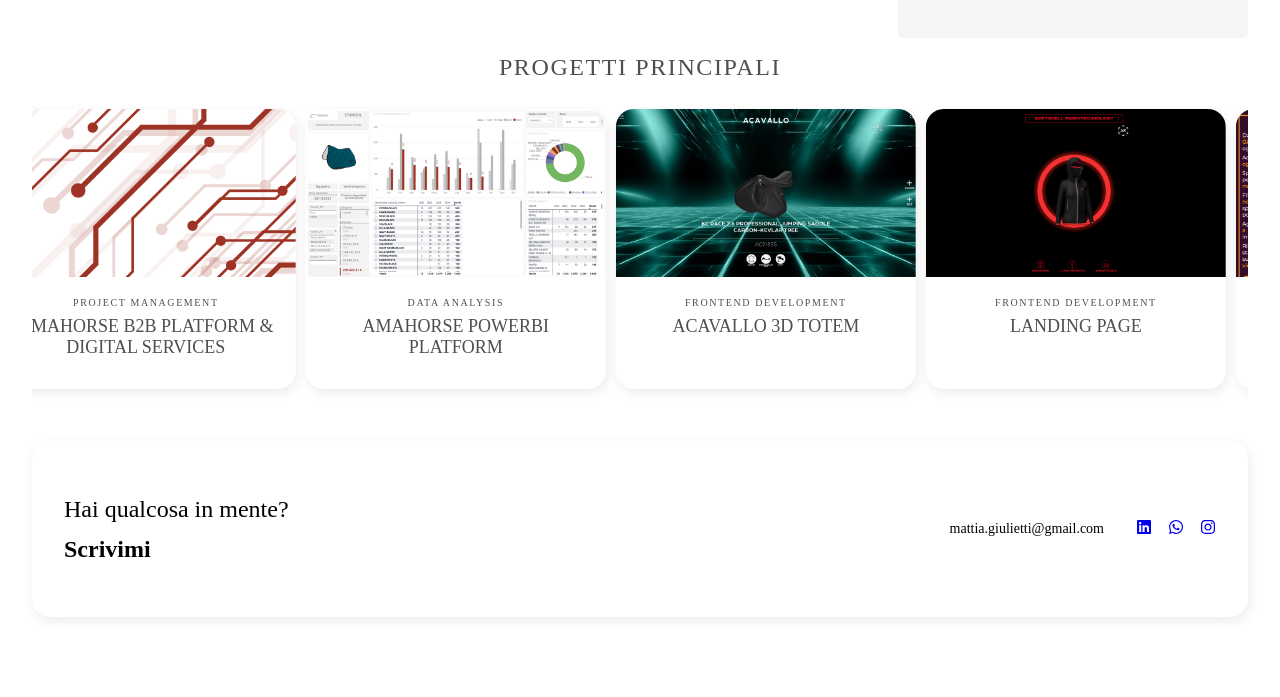
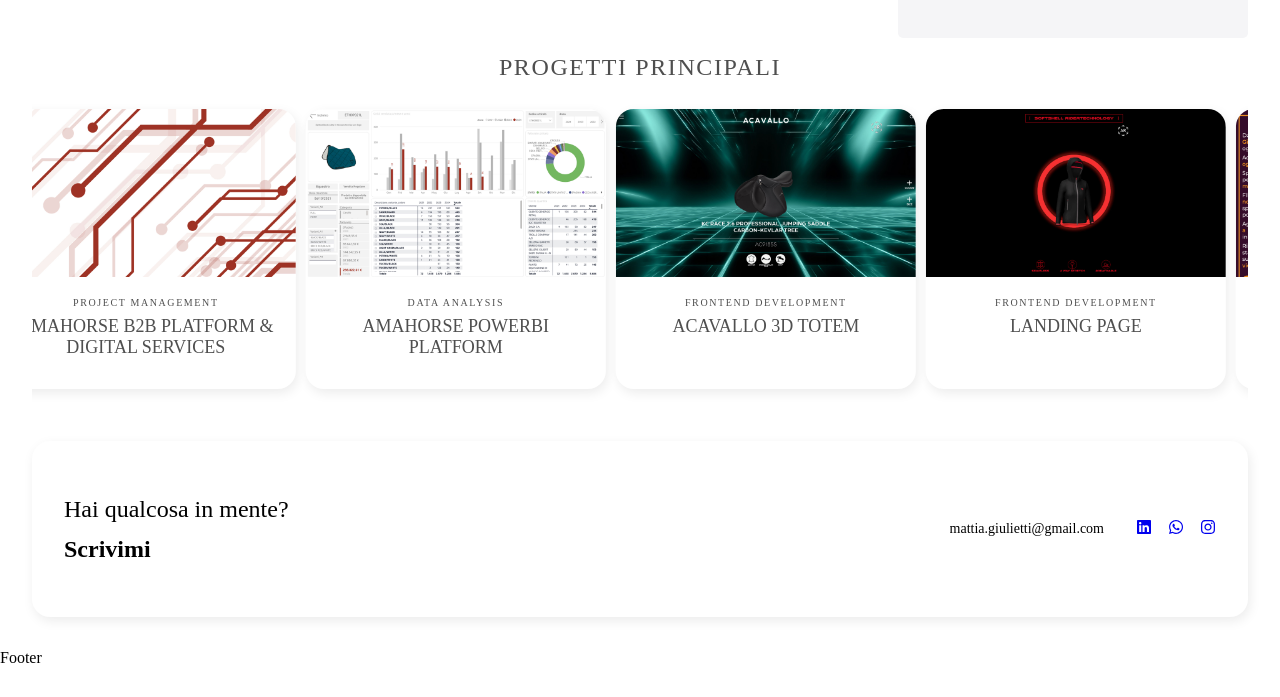
Before and after one commit to Samano-23/portfolio, a React (Create React App) app: page / in a window 1280 px wide. Shown: the part 501-1198 px from the top of the page. Before the commit the page ends 1150 px from the top, so only its background shows below. Built offline with nearby package versions, Linux system fonts and the light colour scheme; a web font is replaced by a local one.

Commit message:
test commit

```diff
--- a/src/components/Home.js
+++ b/src/components/Home.js
@@ -2,7 +2,7 @@
 import "../index.css";
 import { FaWhatsapp, FaLinkedin, FaInstagram } from "react-icons/fa";
 import Menu from "../components/Menu";
-/* import Footer from "../components/Footer"; */
+import Footer from "../components/Footer";
 
 const Home = () => {
   const textRef = useRef(null); // Ref per selezionare l'elemento con l'ID "job"
@@ -147,7 +147,7 @@
           </a>
         </div>
       </div>
-      {/* <Footer />  */}
+      <Footer />
     </div>
   );
 };
```
